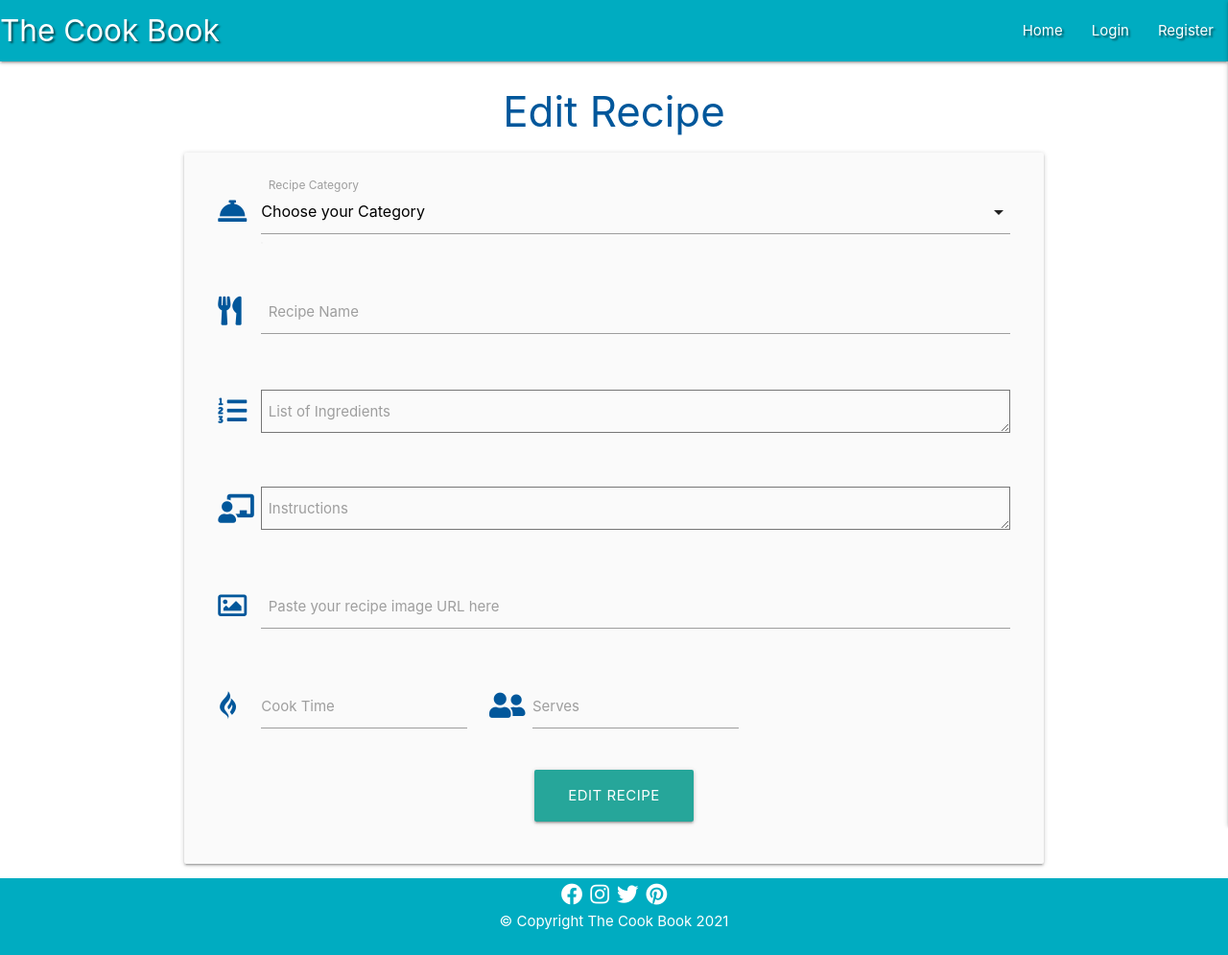
After one commit to Bhargavi84/The-Cook-Book, a Flask app: page /edit_recipe/1 in a window 1280 px wide. The commit adds this page. Shown: the whole page at 96% size. Run offline with Flask 2, Linux system fonts and the light colour scheme; data that the repository does not hold is empty; some libraries are stand-ins or nearby versions.

Commit message:
Search and Wire up Recipe Edit button

```diff
--- a/app.py
+++ b/app.py
@@ -22,6 +22,13 @@ mongo = PyMongo(app)
 @app.route("/get_recipes")
 def get_recipes():
     recipes = list(mongo.db.recipes.find())
+    return render_template("recipes.html", recipes=recipes)
+
+
+@app.route("/search", methods=["GET", "POST"])
+def search():
+    query = request.form.get("query")
+    recipes= list(mongo.db.tasks.find({"$text": {"$search": query}}))
     return render_template("recipes.html", recipes=recipes)
 
 
@@ -115,7 +122,12 @@ def add_recipe():
     categories = mongo.db.categories.find().sort("category_name", 1)
     return render_template("add_recipe.html", categories=categories)
 
+@app.route("/edit_recipe/<recipe_id>", methods=["GET","POST"])
+def edit_recipe(recipe_id):
+    recipe = mongo.db.recipes.find_one({"_id": ObjectId()})
 
+    categories = mongo.db.categories.find().sort("category_name", 1)
+    return render_template("edit_recipe.html", recipe=recipe, categories=categories)
 
 if __name__== "__main__":
     app.run(host=os.environ.get("IP"),
--- a/static/css/style.css
+++ b/static/css/style.css
@@ -9,6 +9,19 @@
 .flashes h4{
     line-height: 2;
 }
+
+.btn-small{
+	margin:8px;
+
+}
+
+
+.collapsible-header .col strong{
+	margin: 5px;
+	line-height: 42px;
+}
+
+
 
 /*---------------------Add recipe--------------*/
 
--- /dev/null
+++ b/templates/edit_recipe.html
@@ -0,0 +1,94 @@
+{% extends "base.html" %}
+{% block content %}
+
+<h3 class = "light-blue-text text-darken-4 center-align">Edit Recipe</h3>
+
+<div class="row card-panel grey lighten-5">
+    <form class="col s12" method="POST" action="{{ url_for('edit_recipe', recipe_id=recipe._id) }}">
+
+        <!-- Recipe Category-->
+
+        <div class="row">
+            <div class="input-field col s12">
+                <i class="fas fa-concierge-bell prefix light-blue-text text-darken-4"></i>
+                <select id="category_name" name="category_name" class="validate" required>
+                    <option value="" disabled selected>Choose your Category</option>
+                    {% for category in categories %}
+                        <option value="{{ category.category_name }}">{{ category.category_name }}</option>
+                    {% endfor %}
+                </select>
+                <label for="category_name">Recipe Category</label>
+            </div>
+        </div>
+
+        <!--Name of the Recipe-->
+
+        <div class="row">
+            <div class="input-field col s12">
+                <i class="fas fa-utensils prefix light-blue-text text-darken-4"></i>
+                <input id="recipe_name" name="recipe_name" type="tel" class="validate" required>
+                <label for="recipe_name">Recipe Name</label>
+            </div>
+        </div>
+
+        <!--Ingredients-->
+
+        <div class="row">
+            <div class="input-field col s12">
+                <i class="fas fa-list-ol prefix light-blue-text text-darken-4"></i>
+                <textarea id="recipe_ingredients" name="recipe_ingredients" minlength="5" maxlength="5000" class="validate"
+                    required></textarea>
+                <label for="recipe_ingredients">List of Ingredients</label>
+            </div>
+        </div>
+
+        <!--Instructions-->
+
+        <div class="row">
+            <div class="input-field col s12">
+                <i class="fas fa-chalkboard-teacher prefix light-blue-text text-darken-4"></i>
+                <textarea id="recipe_instructions" name="recipe_instructions" minlength="5" maxlength="5000" class="validate"
+                    required></textarea>
+                <label for="recipe_instructions">Instructions</label>
+            </div>
+        </div>
+
+        <!-- Image URL-->
+
+        <div class="row">
+            <div class="input-field col s12">
+                <i class="far fa-image prefix light-blue-text text-darken-4"></i>
+                <input id="recipe_img" name="recipe_img" type="url" minlength="5" maxlength="300" class="validate">
+                <label for="recipe_img">Paste your recipe image URL here</label>
+            </div>
+        </div>
+
+        <!--Cooktime and Serves-->
+
+        <div class="row">
+            <div class="input-field col s4">
+                <i class="fab fa-gripfire prefix light-blue-text text-darken-4"></i>
+                <input id="cook_time" name="cook_time" type="number" min="0" max="120" class="validate" required>
+                <label for="cook_time">Cook Time</label>
+            </div>
+            <div class="input-field col s4">
+                <i class="fas fa-user-friends prefix light-blue-text text-darken-4"></i>
+                <input id="serves" name="serves" type="number" min="1" max="10" class="validate" required>
+                <label for="serves">Serves</label>
+            </div>
+        </div>
+
+        <!--Submit Button-->
+
+        <div class="row">
+            <div class="col s12 center-align">
+                <button type="submit" class="btn-large white-text text-darken-4 text">
+                    Edit Recipe <i class="fas fa-edit-square right"></i>
+                </button>
+            </div>
+        </div>
+
+    </form>
+</div>
+
+{% endblock %}
```
Also changed, not shown: templates/recipes.html (+24 -2 lines).
